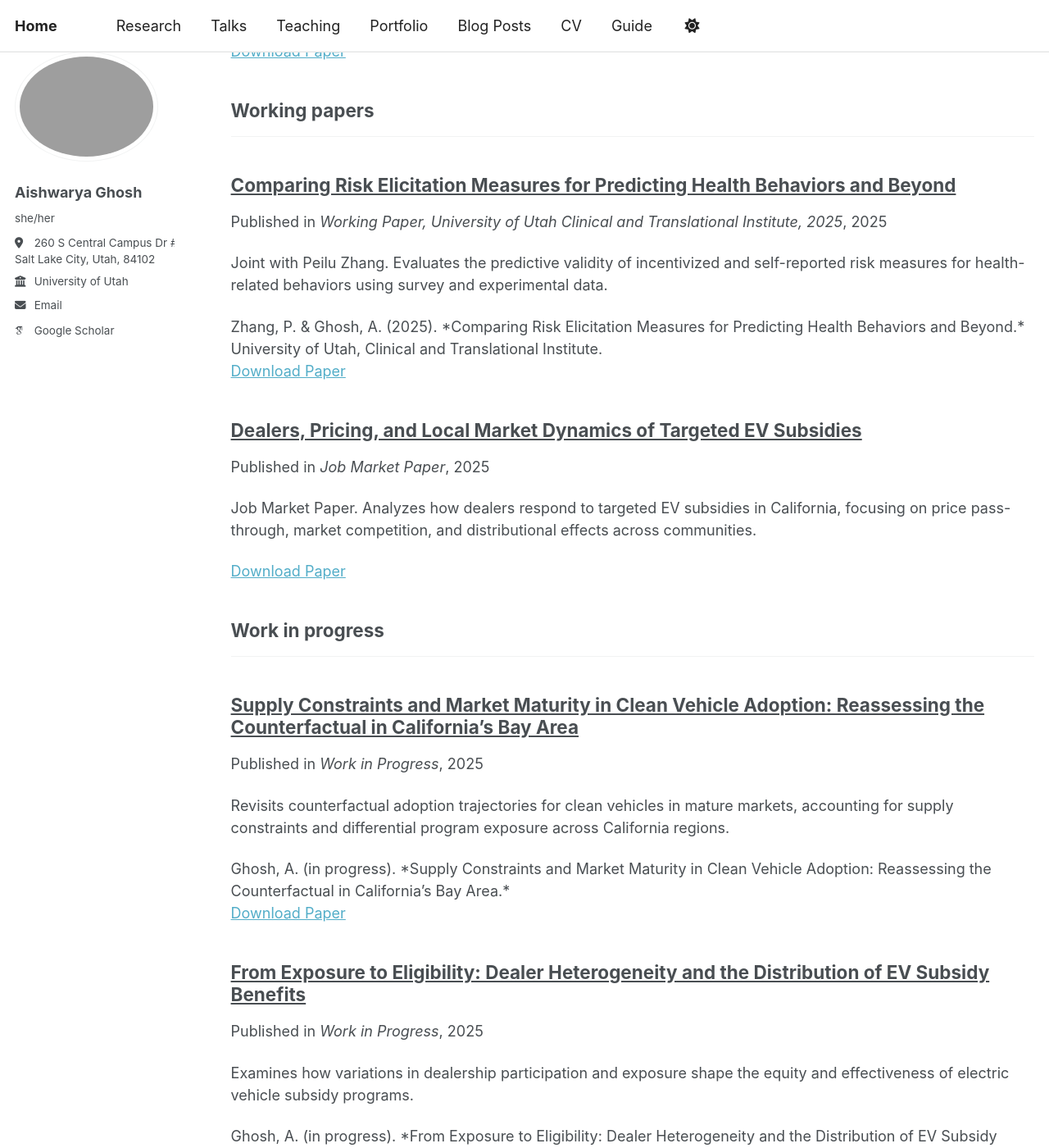
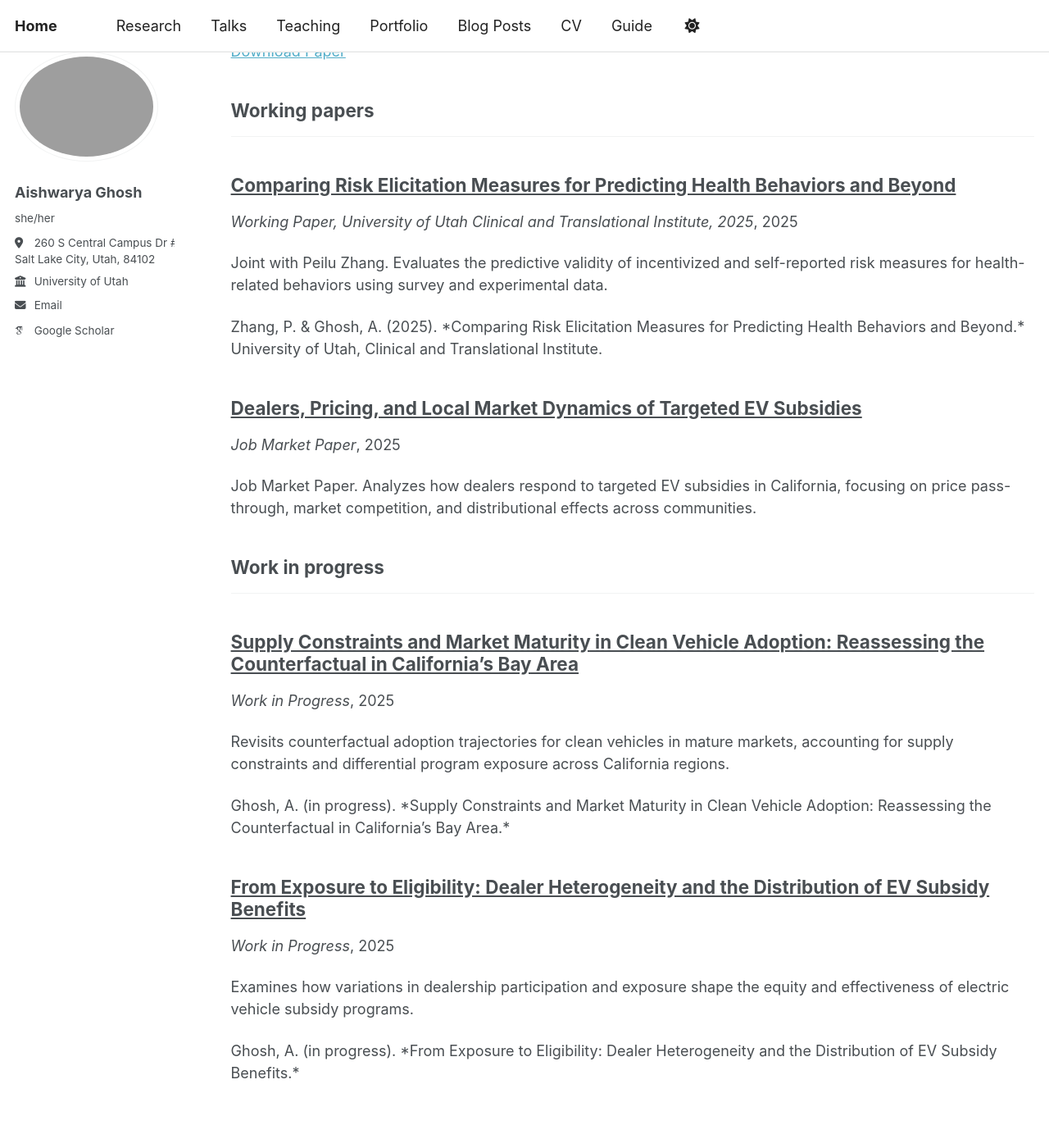
Before and after one commit to ghoshash1/ghoshash1.github.io, a Jekyll site: the page built from _pages/research.html, in a window 1280 px wide and 1400 px high, scrolled down 863 px. Shown: the whole window at 82% size. Built offline with Jekyll 4.4.1, drawn with Linux system fonts in a browser that asks for light colours; some web fonts are replaced.

Commit message:
Update archive-single.html

```diff
--- a/_includes/archive-single.html
+++ b/_includes/archive-single.html
@@ -41,7 +41,11 @@
         {% if post.collection == 'teaching' %}
           <p> {{ post.type }}, <i>{{ post.venue }}</i>, {{ post.date | default: "1900-01-01" | date: "%Y" }} </p>
         {% elsif post.collection == 'publications' %}
-          <p>Published in <i>{{ post.venue }}</i>, {{ post.date | default: "1900-01-01" | date: "%Y" }} </p>
+          {% if post.category == 'published' %}
+            <p>Published in <i>{{ post.venue }}</i>, {{ post.date | default: "1900-01-01" | date: "%Y" }} </p>
+          {% else %}
+            <p><i>{{ post.venue }}</i>, {{ post.date | default: "1900-01-01" | date: "%Y" }}</p>
+          {% endif %}
         {% elsif post.date %}
          <p class="page__date"><strong><i class="fa fa-fw fa-calendar" aria-hidden="true"></i> {{ site.data.ui-text[site.locale].date_label | default: "Published:" }}</strong> <time datetime="{{ post.date | default: "1900-01-01" | date_to_xmlschema }}">{{ post.date | default: "1900-01-01" | date: "%B %d, %Y" }}</time></p>
         {% endif %}
@@ -52,13 +56,13 @@
     <p class="archive__item-excerpt" itemprop="description"><p>{{ post.excerpt | markdownify | remove: '<p>' | remove: '</p>' }}<strong><a href="{{ base_path }}{{ post.url }}" rel="permalink"> Read more</a></strong></p></p>
     {% endif %}
 
-    {% if post.citation and post.paperurl and post.slidesurl and post.bibtexurl %}
+    {% if post.citation and (post.category == 'published') and post.paperurl and post.slidesurl and post.bibtexurl %}
       <p>{{ post.citation }}<br /><a href="{{ post.paperurl }}">Download Paper</a> | <a href="{{ post.slidesurl }}">Download Slides</a> | <a href="{{ post.bibtexurl }}">Download Bibtex</a></p>
-    {% elsif post.citation and post.paperurl and post.slidesurl %}
+    {% elsif post.citation and (post.category == 'published') and post.paperurl and post.slidesurl %}
       <p>{{ post.citation }}<br /><a href="{{ post.paperurl }}">Download Paper</a> | <a href="{{ post.slidesurl }}">Download Slides</a></p>
-    {% elsif post.citation and post.paperurl and post.bibtexurl %}
+    {% elsif post.citation and (post.category == 'published') and post.paperurl and post.bibtexurl %}
       <p>{{ post.citation }}<br /><a href="{{ post.paperurl }}">Download Paper</a> | <a href="{{ post.bibtexurl }}">Download Bibtex</a></p>
-    {% elsif post.citation and post.paperurl %}
+    {% elsif post.citation and (post.category == 'published') and post.paperurl %}
       <p>{{ post.citation }}<br /><a href="{{ post.paperurl }}">Download Paper</a></p>
     {% elsif post.citation and post.slidesurl and post.bibtexurl %}
       <p>{{ post.citation }}<br /><a href="{{ post.slidesurl }}">Download Slides</a> | <a href="{{ post.bibtexurl}}">Download Bibtex</a></p>
@@ -68,9 +72,9 @@
       <p>{{ post.citation }}<br /><a href="{{ post.bibtexurl }}">Download Bibtex</a></p>
     {% elsif post.citation %}
       <p>{{ post.citation }}</p>
-    {% elsif post.paperurl and post.bibtexurl %}
+    {% elsif (post.category == 'published') and post.paperurl and post.bibtexurl %}
       <p><a href=" {{ post.paperurl }} ">Download Paper</a> | <a href="{{ post.bibtexurl }}">Download Bibtex</a></p>
-    {% elsif post.paperurl %}
+    {% elsif (post.category == 'published') and post.paperurl %}
       <p><a href=" {{ post.paperurl }} ">Download Paper</a></p>
     {% elsif post.slidesurl and post.bibtexurl %}
       <p><a href="{{ post.slidesurl }}">Download Slides</a> | <a href="{{ post.bibtexurl }}">Download Bibtex</a></p>
```
